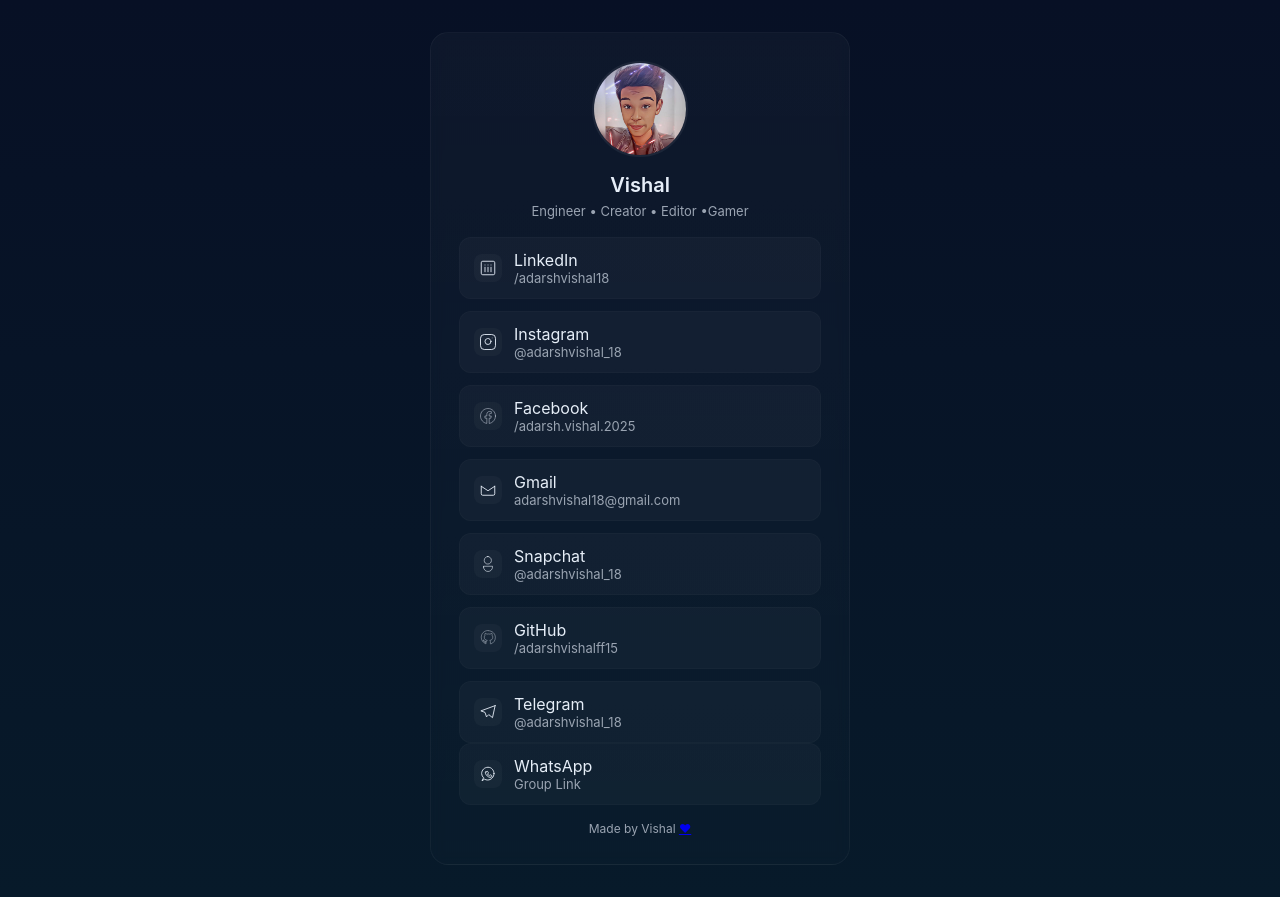
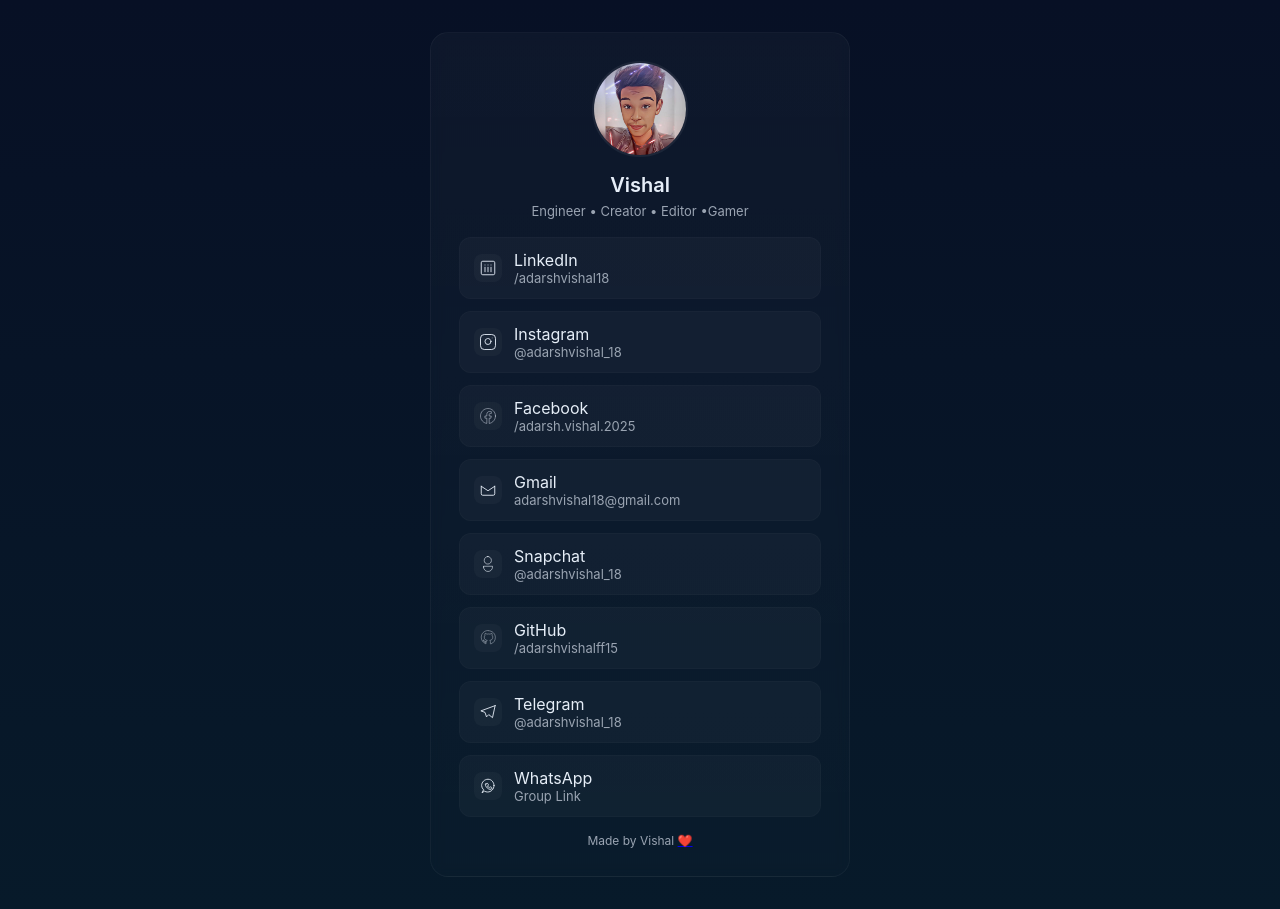
Before and after one commit to adarshvishalff15/MY-ALL-SOCIAL-MEDIA, a plain HTML site: page index.html in a window 1280 px wide. Drawn offline with Linux system fonts and the light colour scheme.

Commit message:
index.html

```diff
--- a/index.html
+++ b/index.html
@@ -116,7 +116,7 @@
   </div>
 </a>
 
-      </div><a class="link" href="https://whatsapp.com/channel/0029VaiB5DzChq6ReWLmi33b" target="_blank" rel="noopener noreferrer">
+<a class="link" href="https://whatsapp.com/channel/0029VaiB5DzChq6ReWLmi33b" target="_blank" rel="noopener noreferrer">
   <div class="icon">
     <svg width="18" height="18" viewBox="0 0 24 24" fill="none" xmlns="http://www.w3.org/2000/svg">
       <path d="M20 11.5c0 4.694-3.806 8.5-8.5 8.5a8.48 8.48 0 0 1-4.21-1.1L4 21l2.14-3.93A8.48 8.48 0 0 1 3.5 11.5C3.5 6.806 7.306 3 12 3s8 3.806 8 8.5z" stroke="currentColor" stroke-width="1.2" stroke-linecap="round" stroke-linejoin="round"/>
@@ -128,10 +128,12 @@
     <div class="small">Group Link</div>
   </div>
 </a>
+</div>
 
 <div class="footer">
   Made by Vishal
-  <a href="https://www.instagram.com/adarshvishal_18/" target="_blank">❤</a>
+  <a href="https://www.instagram.com/adarshvishal_18/" target="_blank">❤️</a>
 </div>
+
 </body>
 </html>
```
